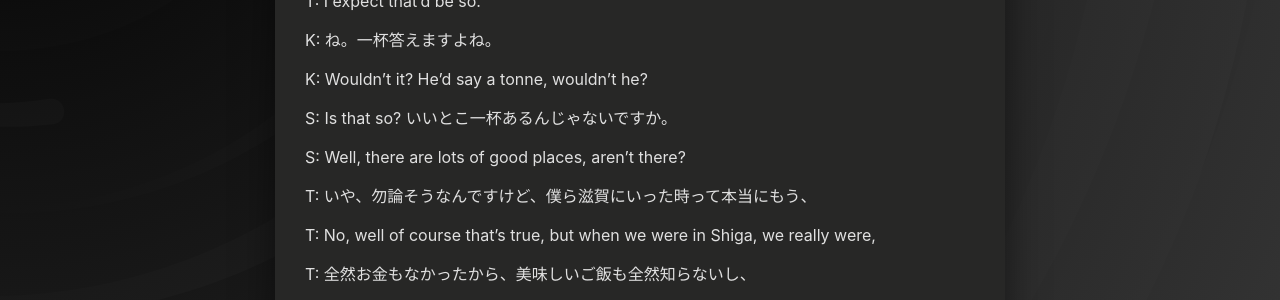
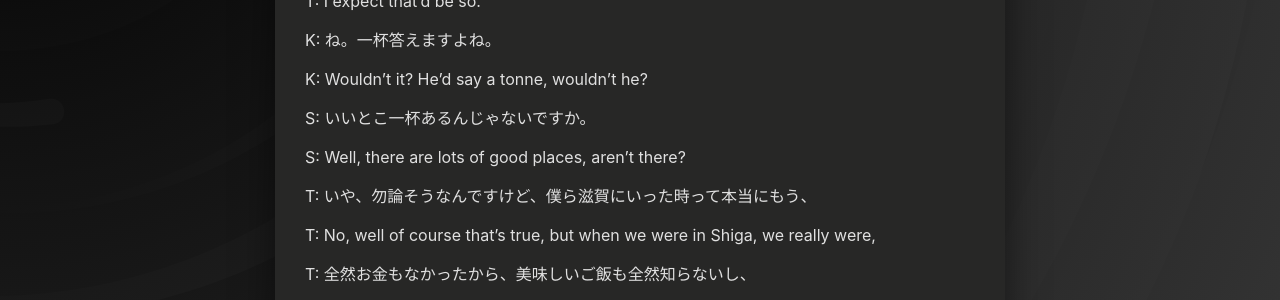
Before and after one commit to lump04/lump, a Jekyll site: the page built from _posts/2022-02-15-freestudio3.md, in a window 1280 px wide and 900 px high, scrolled down 22197 px. Shown: the part 152-452 px from the top of the window. Built offline with Jekyll 4.4.1, drawn with Linux system fonts in a browser that asks for light colours.

Commit message:
corrected error

```diff
--- a/_posts/2022-02-15-freestudio3.md
+++ b/_posts/2022-02-15-freestudio3.md
@@ -1100,7 +1100,7 @@ K: ね。一杯答えますよね。
 
 K: Wouldn't it? He'd say a tonne, wouldn't he?
 
-S: Is that so? いいとこ一杯あるんじゃないですか。
+S: いいとこ一杯あるんじゃないですか。
 
 S: Well, there are lots of good places, aren't there?
 
```
